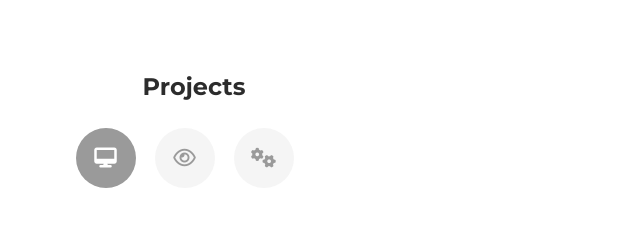
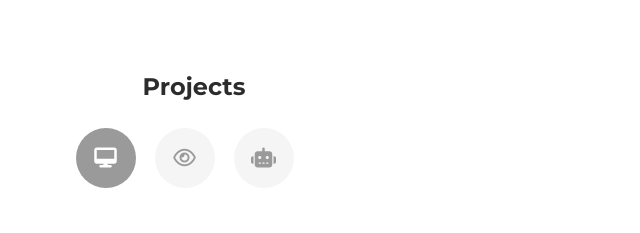
Before and after one commit to piyush0511/piyushjain, a plain HTML site: page index.html in a window 1280 px wide. Shown: the part 2860-3093 px from the top of the page, 446-1086 px from the left. Drawn offline with Linux system fonts and the light colour scheme.

Commit message:
Update index.html

```diff
--- a/index.html
+++ b/index.html
@@ -264,7 +264,7 @@ Structures, Robotics, Statistics</p>
           <ul class="nav nav-pills">
             <li class="nav-item"><a class="nav-link active" data-toggle="tab" href="#deepLearning" role="tablist" rel="tooltip" title="Deep Learning"> <i class="fa fa-desktop" aria-hidden="true"></i></a></li>
             <li class="nav-item"><a class="nav-link" data-toggle="tab" href="#computerVision" role="tablist" rel="tooltip" title="Computer Vision"> <i class="fa fa-eye" aria-hidden="true"></i> </a></li>
-            <li class="nav-item"><a class="nav-link" data-toggle="tab" href="#robotics" role="tablist" rel="tooltip" title="Robotics"> <i class="fa fa-cogs" aria-hidden="true"></i> </a></li>
+            <li class="nav-item"><a class="nav-link" data-toggle="tab" href="#robotics" role="tablist" rel="tooltip" title="Robotics"> <i class="fa fa-robot" aria-hidden="true"></i> </a></li>
           </ul>
         </div>
       </div>
```
